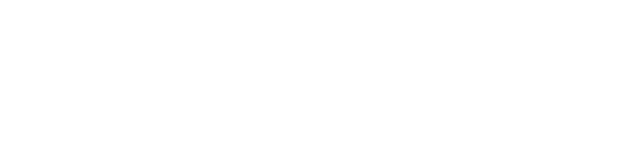
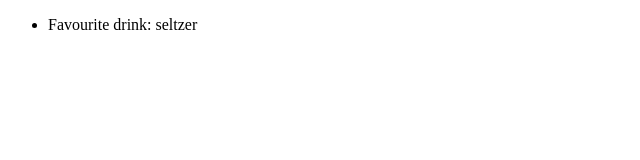
Before and after one commit to danieljonesdmj/js-notes, a plain HTML site: page index.html in a window 1280 px wide. Shown: the whole page, without its empty margins (0-640 px from the left). Drawn offline with Linux system fonts and the light colour scheme.

Commit message:
Add controller that inserts note into view

```diff
--- a/index.html
+++ b/index.html
@@ -1,3 +1,4 @@
+<!DOCTYPE html>
 <html>
   <head>
     <script src="src/note-model.js"></script>
@@ -7,5 +8,9 @@
     <script src="src/note-list-view.js"></script>
     <script src="src/note-list-view-tests.js"></script>
   </head>
-  <body></body>
+  <body>
+    <div id="app">hello</div>
+
+    <script src="src/note-controller.js"></script>
+  </body>
 </html>
--- /dev/null
+++ b/src/note-controller.js
@@ -0,0 +1,16 @@
+(function(exports) {
+  var noteList = new NoteList;
+
+  function NoteController(noteList) {
+    this.noteList = noteList;
+    this.noteList.enterNote("Favourite drink: seltzer");
+    this.noteListView = new NoteListView(noteList);
+  }
+
+NoteController.prototype.insertHTML = function () {
+  document.getElementById('app').innerHTML = this.noteListView.returnsHTML();
+  };
+
+  var noteController = new NoteController(noteList);
+  noteController.insertHTML();
+})(this);
```
